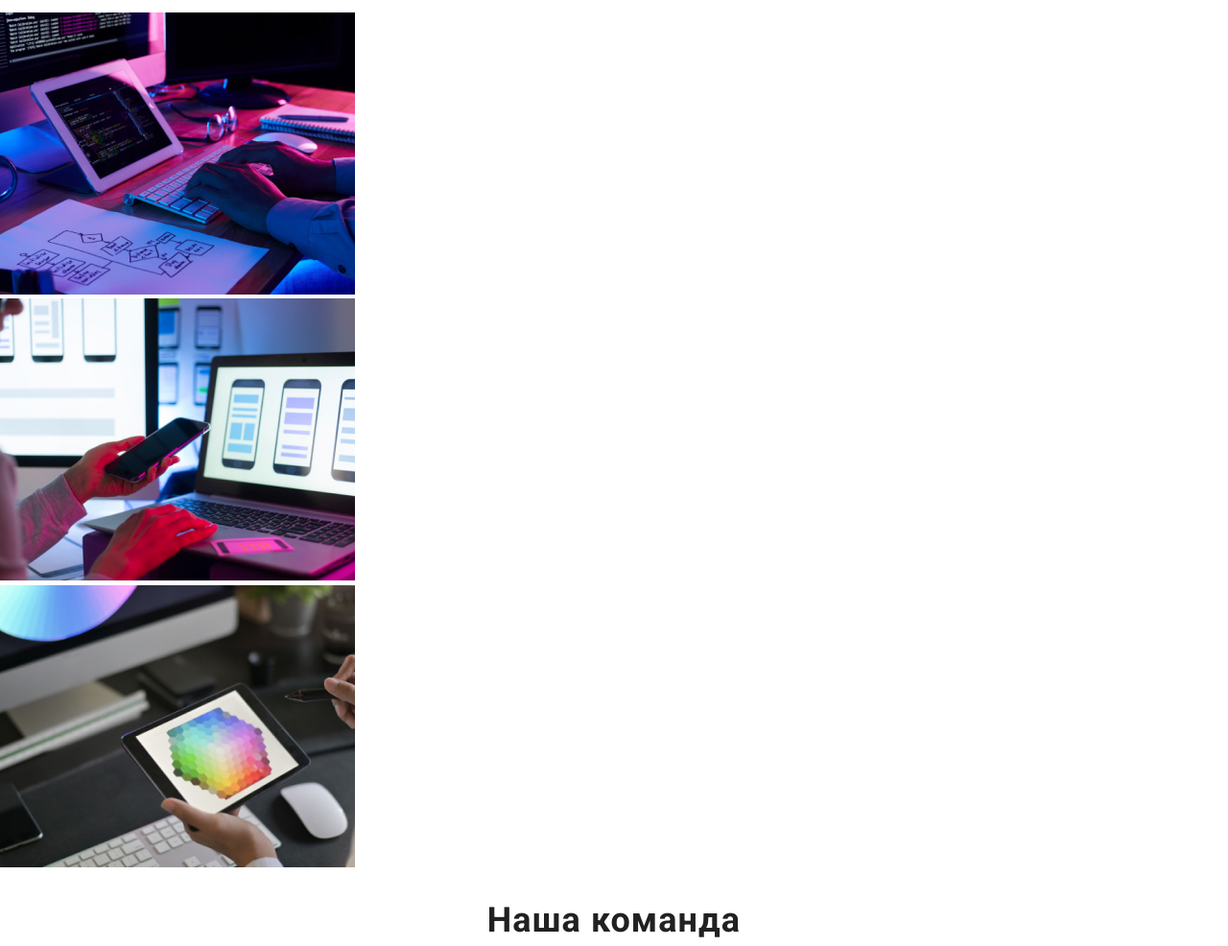
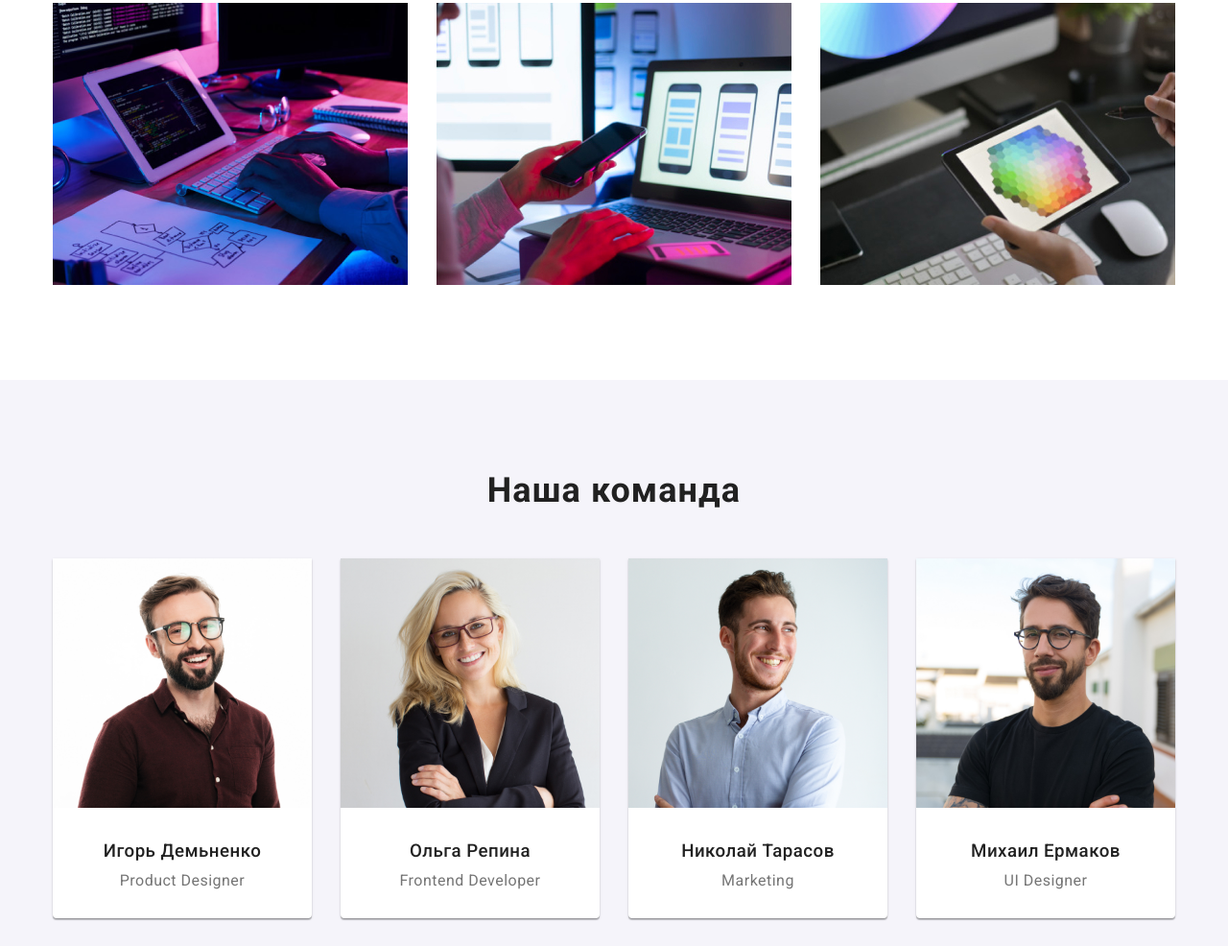
Before and after one commit to DanyilYatskov/goit-markup-hw-03, a plain HTML site: page index.html in a window 1280 px wide. Shown: the part 1054-2040 px from the top of the page at 96% size. Drawn offline with nearby package versions, Linux system fonts and the light colour scheme.

Commit message:
added our crew flex,margin

```diff
--- a/css/styles.css
+++ b/css/styles.css
@@ -49,6 +49,8 @@ body {
   margin: 0;
 }
 .section-title {
+  margin-top: 0;
+  margin-bottom: 50px;
   color: var(--secondary-text-color);
   font-weight: 700;
   font-size: 36px;
@@ -195,9 +197,22 @@ body {
   line-height: 1.7;
   letter-spacing: 0.03em;
 }
-
+/* What we do section styles*/
+.what-we-do {
+  padding-bottom: 94px;
+}
+.what-we-do-list {
+  display: flex;
+}
+.what-we-do-list .item + .item {
+  margin-left: 30px;
+}
 /* Our crew section styles */
 .our-crew {
+  background-color: var(--crew-background-color);
+  padding-top: 94px;
+  padding-bottom: 94px;
+
   font-size: 16px;
   line-height: 1.19;
   text-align: center;
@@ -205,10 +220,27 @@ body {
 }
 .our-crew .title {
   font-weight: 500;
+  margin-top: 30px;
+  margin-bottom: 10px;
+}
+.our-crew-members {
+  display: flex;
+}
+.our-crew-members .item {
+  background-color: #fff;
+  border-radius: 0px 0px 4px 4px;
+  box-shadow: 0px 1px 3px rgba(0, 0, 0, 0.12), 0px 1px 1px rgba(0, 0, 0, 0.14),
+    0px 2px 1px rgba(0, 0, 0, 0.2);
+  padding-bottom: 30px;
+}
+.our-crew-members .item + .item {
+  margin-left: 30px;
 }
 /* Footer Styles */
 .footer {
   background-color: var(--hero-background-color);
+  padding-top: 60px;
+  padding-bottom: 60px;
 }
 .footer .logo {
   color: white;
@@ -216,6 +248,7 @@ body {
   margin-bottom: 20px;
 }
 .footer-adress-nav {
+  margin-top: 20px;
   color: white;
   font-weight: 400;
   font-size: 14px;
--- a/index.html
+++ b/index.html
@@ -93,34 +93,45 @@
       </section>
       <!--What we do-->
       <section class="what-we-do">
+        <div class="container">
           <h2 class="section-title">Чем мы занимаемся</h2>
           <ul class="what-we-do-list list">
-          <li>
+            <li class="item">
               <a href="#"
-              ><img src="./images/desktop-apps.jpg" alt="Десктопные приложения"
+                ><img
+                  src="./images/desktop-apps.jpg"
+                  alt="Десктопные приложения"
+                  width="370"
+                  height="294"
               /></a>
             </li>
-          <li>
+            <li class="item">
               <a href="#"
                 ><img
                   src="./images/smartphone-apps.jpg"
                   alt="Мобильные приложения"
+                  width="370"
+                  height="294"
               /></a>
             </li>
-          <li>
+            <li class="item">
               <a href="#"
                 ><img
                   src="./images/design-solutions.jpg"
                   alt="Дизайнерские решения"
+                  width="370"
+                  height="294"
               /></a>
             </li>
           </ul>
+        </div>
       </section>
       <!--Our Crew-->
       <section class="our-crew">
+        <div class="container">
           <h2 class="section-title">Наша команда</h2>
           <ul class="our-crew-members list">
-          <li>
+            <li class="item">
               <img
                 src="./images/igor-demyanenko.jpg"
                 alt="Николай Кучеренко"
@@ -129,7 +140,7 @@
               <h3 class="title">Игорь Демьненко</h3>
               <p class="text">Product Designer</p>
             </li>
-          <li>
+            <li class="item">
               <img
                 src="./images/olga-repina.jpg"
                 alt="Николай Кучеренко"
@@ -138,7 +149,7 @@
               <h3 class="title">Ольга Репина</h3>
               <p class="text">Frontend Developer</p>
             </li>
-          <li>
+            <li class="item">
               <img
                 src="./images/nikolay-tarasov.jpg"
                 alt="Николай Кучеренко"
@@ -147,7 +158,7 @@
               <h3 class="title">Николай Тарасов</h3>
               <p class="text">Marketing</p>
             </li>
-          <li>
+            <li class="item">
               <img
                 src="./images/mihail-ermakov.jpg"
                 alt="Николай Кучеренко"
@@ -157,6 +168,7 @@
               <p class="text">UI Designer</p>
             </li>
           </ul>
+        </div>
       </section>
     </main>
     <footer class="footer">
```
Lines whose indentation alone changed are shown as unchanged.
